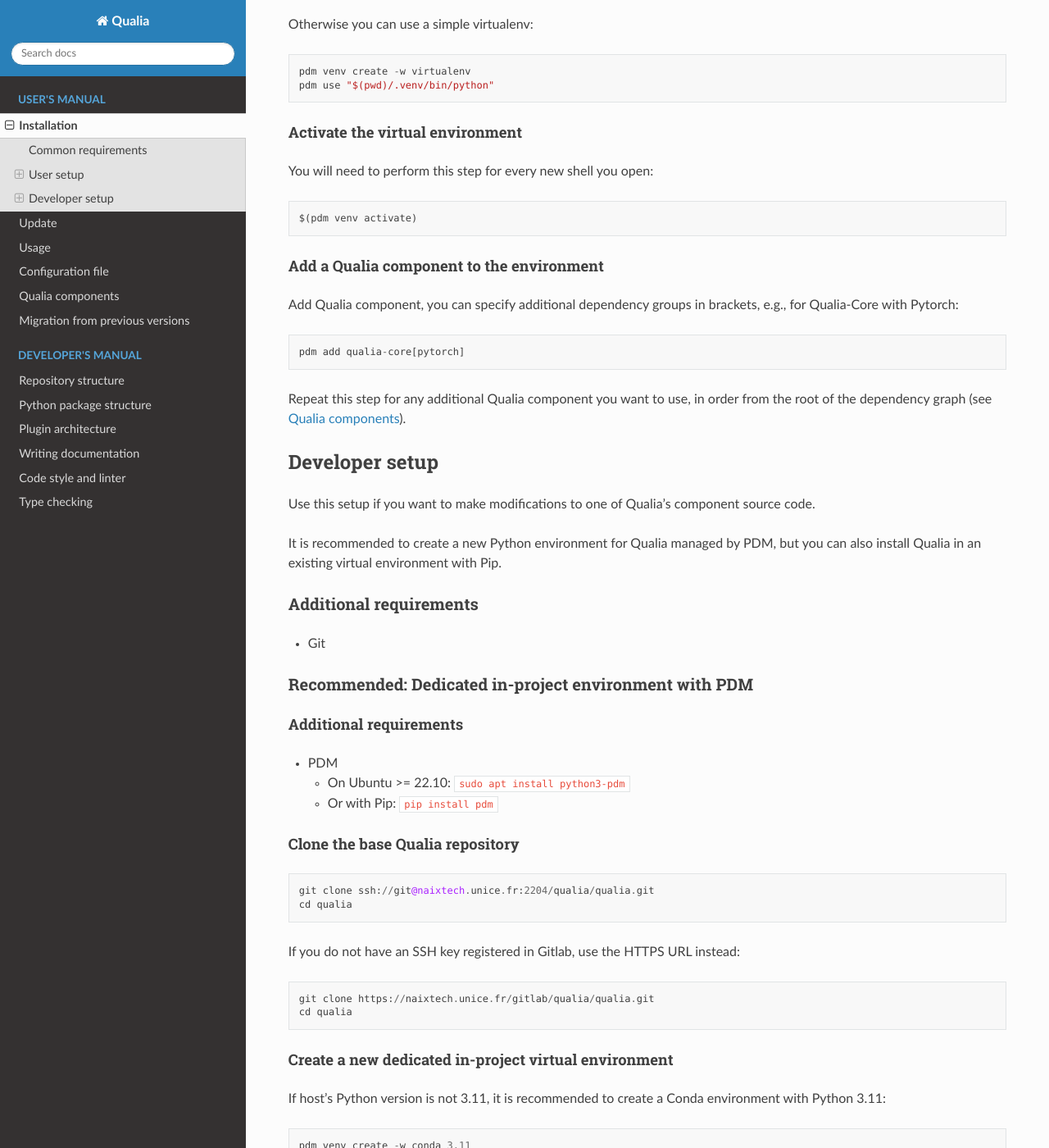
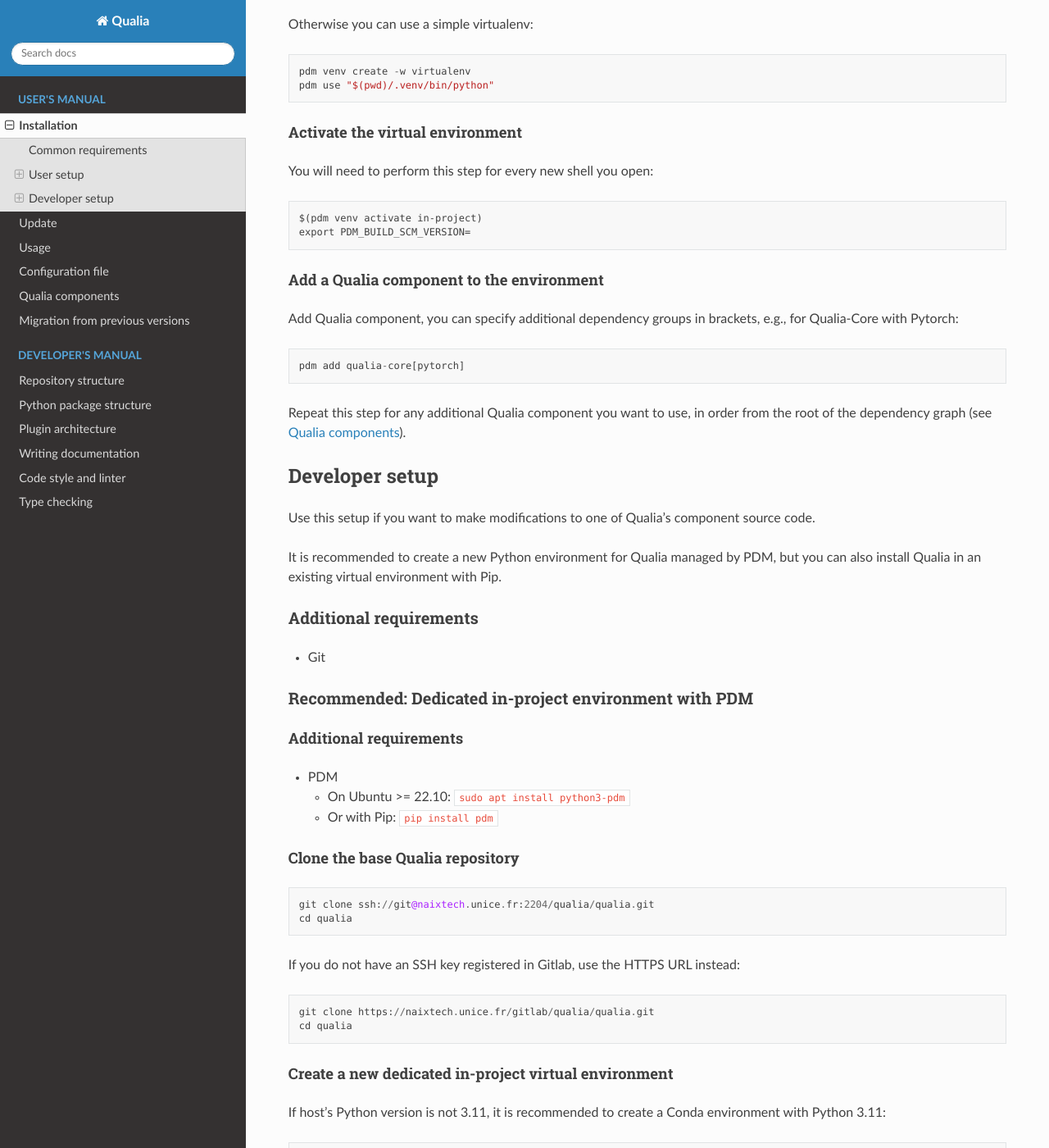
Before and after one commit to LEAT-EDGE/qualia, a Sphinx documentation site: the page built from docs/Installation.md, in a window 1280 px wide and 1400 px high, scrolled down 1780 px. Shown: the whole window at 82% size. Built offline with Sphinx 7.4.7 and the Read the Docs theme 2.0.0, drawn with Linux system fonts in a browser that asks for light colours; the version number could not be read and is left out; some of the changed text lies outside the part shown.

Commit message:
docs/Installation.md: pdm venv activate in-project + PDM_BUILD_SCM_VERSION for user setup

````diff
--- a/docs/Installation.md
+++ b/docs/Installation.md
@@ -69,8 +69,10 @@
 #### Activate the virtual environment
 
 You will need to perform this step for every new shell you open:
-```
-$(pdm venv activate)
+
+```{parsed-literal}
+$(pdm venv activate in-project)
+export PDM_BUILD_SCM_VERSION={{ env.config.version }}
 ```
 
 #### Add a Qualia component to the environment
@@ -128,7 +130,7 @@
 
 You will need to perform this step for every new shell you open:
 ```
-$(pdm venv activate)
+$(pdm venv activate in-project)
 ```
 
 #### Add a Qualia component to the environment
--- a/docs/_static/css/style.css
+++ b/docs/_static/css/style.css
@@ -3,3 +3,7 @@
 .wy-nav-content {
   max-width: unset !important;
 }
+
+.literal-block {
+  background: #f8f8f8;
+}
--- a/docs/conf.py
+++ b/docs/conf.py
@@ -56,6 +56,9 @@
     'sphinx.ext.intersphinx',
     'sphinx.ext.napoleon',
 ]
+
+myst_enable_extensions = ['substitution']
+
 # Add any paths that contain templates here, relative to this directory.
 templates_path = ['_templates']
 
````
